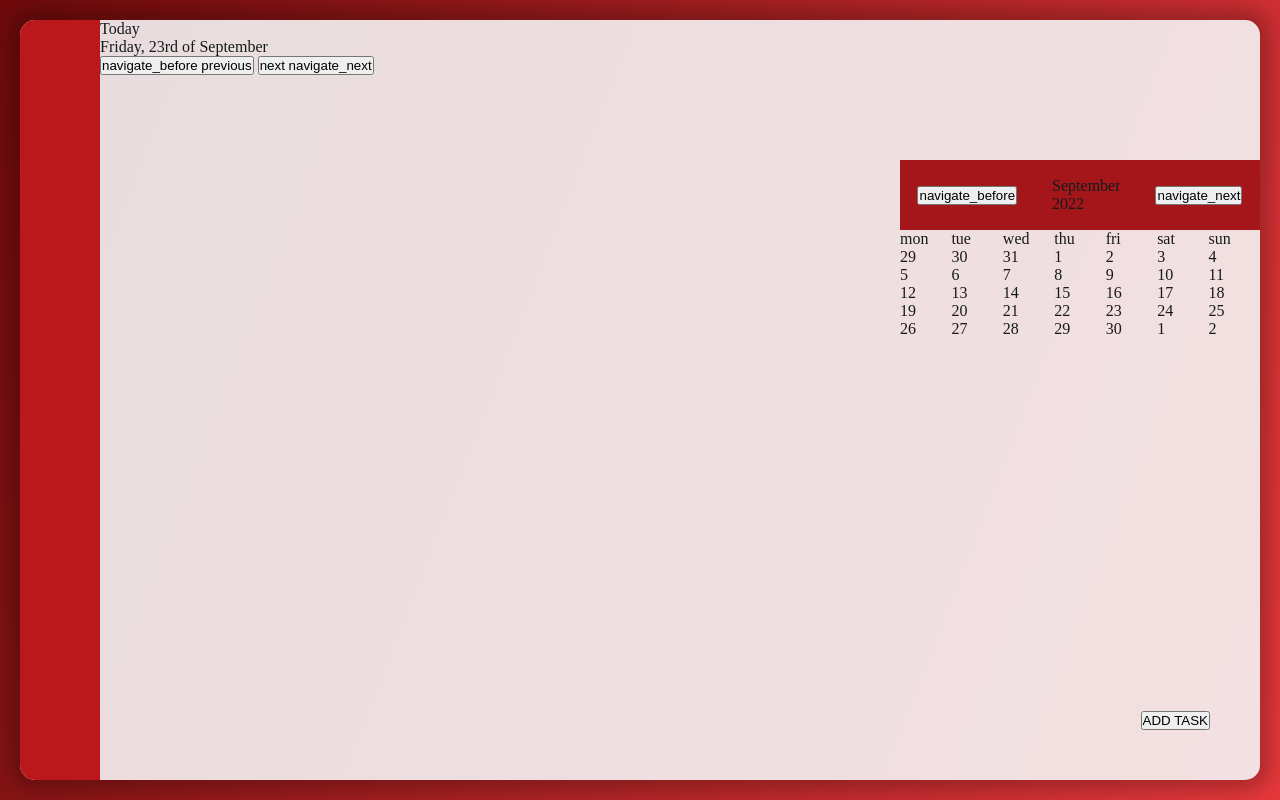
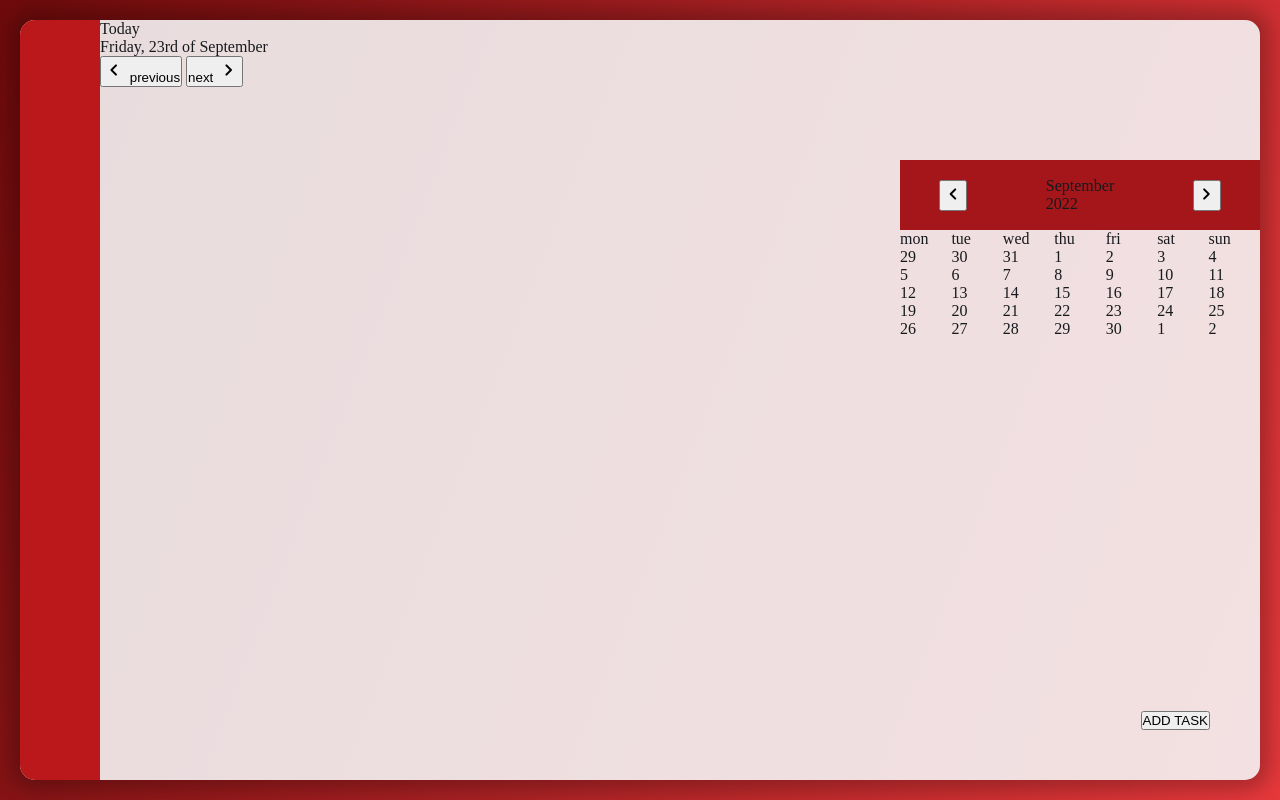
Before and after one commit to dkacza/todo-app, a plain HTML site: page index.html in a window 1280 px wide. Drawn offline with nearby package versions, Linux system fonts and the light colour scheme.

Commit message:
Added HTML link for icons01~

```diff
--- a/index.html
+++ b/index.html
@@ -4,6 +4,7 @@
     <meta charset="UTF-8">
     <meta http-equiv="X-UA-Compatible" content="IE=edge">
     <meta name="viewport" content="width=device-width, initial-scale=1.0">
+    <link rel="stylesheet" href="https://fonts.googleapis.com/css2?family=Material+Symbols+Rounded:opsz,wght,FILL,GRAD@20..48,100..700,0..1,-50..200" />
     <link rel="stylesheet" href="css/main.css">
     <script defer src="js/main.js" type="module"></script>
     <title>ToDo App</title>
```
